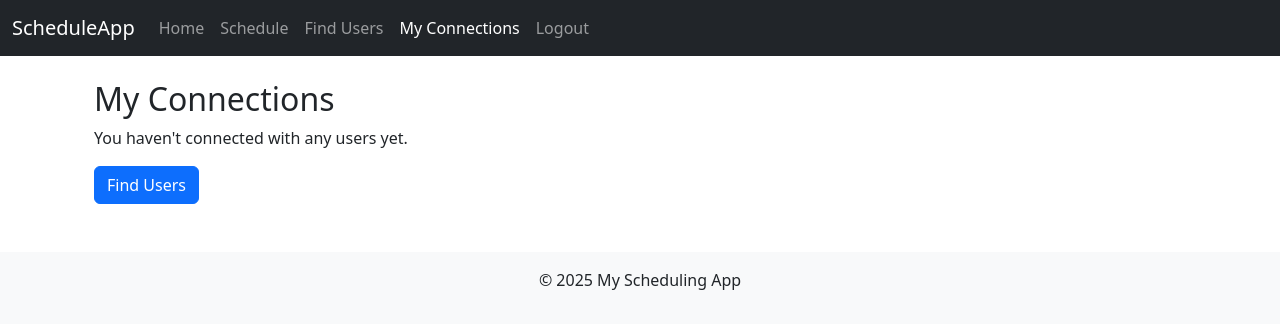
After one commit to gablanck/project_files, a Django app: page /schedules/my-connections/ in a window 1280 px wide. The commit adds this page. Shown: the top 329 px of the page. Run offline with Django 5.2, Linux system fonts and the light colour scheme; the visitor is signed in with stand-in values (Sample User, id 1); data comes from the database, SQL or seed files in the repository; data that the repository does not hold is empty.

Commit message:
added files

```diff
--- a/schedules/urls.py
+++ b/schedules/urls.py
@@ -10,5 +10,10 @@ urlpatterns = [
     path('events/<int:pk>/share/', views.share_event, name='share_event'),
     path("register/", register, name="register"),
     path('schedule/', views.schedule_view, name='schedule'),
-    path('api/calendar-events/', views.get_calendar_events, name='get_calendar_events')
+    path('api/calendar-events/', views.get_calendar_events, name='get_calendar_events'),
+    # Connection management URLs
+    path('users/search/', views.user_search, name='user_search'),
+    path('users/connect/<int:user_id>/', views.connect_user, name='connect_user'),
+    path('users/disconnect/<int:user_id>/', views.disconnect_user, name='disconnect_user'),
+    path('my-connections/', views.my_connections, name='my_connections'),
 ]
--- a/schedules/views.py
+++ b/schedules/views.py
@@ -1,11 +1,13 @@
 from django.shortcuts import render, get_object_or_404, redirect
 from django.contrib.auth.decorators import login_required
-from .models import Event, SharedSchedule
+from .models import Event, SharedSchedule, Connection
 from .forms import EventForm
 from django.contrib.auth import login
 from .forms import RegisterForm
 from django.contrib.auth.models import User
 from django.http import JsonResponse
+from django.db.models import Q
+from django.contrib import messages
 
 @login_required
 def home(request):
@@ -92,44 +94,110 @@ def schedule_view(request):
 
 @login_required
 def get_calendar_events(request):
-    """Get all events for the logged-in user and format them for FullCalendar"""
-    events = Event.objects.filter(user=request.user)
-    home = []
+    """Get all events for the logged-in user and connected users"""
+    # Get user's events
+    events = list(Event.objects.filter(user=request.user))
+
+    # Get connected users' events
+    connected_users = Connection.objects.filter(user=request.user).values_list('connected_to', flat=True)
+    connected_events = Event.objects.filter(
+        user__in=connected_users,
+        is_shared=True
+    )
+    events.extend(connected_events)
+
+    calendar_events = []
 
     for event in events:
-        # Create base event data
+        is_owner = event.user == request.user
         event_data = {
             'id': event.id,
-            'title': event.title,
+            'title': f"{event.title} ({event.user.username})" if not is_owner else event.title,
             'start': event.date.isoformat(),
-            'description': event.description if hasattr(event, 'description') else '',
-            'allDay': True,  # Default to all-day event
-            'backgroundColor': '#3788d8',  # Default calendar color
-            'borderColor': '#3788d8',
+            'description': event.description,
+            'allDay': True,
+            'backgroundColor': '#3788d8' if is_owner else '#28a745',
+            'borderColor': '#3788d8' if is_owner else '#28a745',
             'textColor': '#ffffff',
-            'editable': True,  # Allow events to be dragged and resized
+            'editable': is_owner,
         }
+        calendar_events.append(event_data)
 
-        # Handle start and end times if they exist
-        if hasattr(event, 'start_time') and event.start_time:
-            event_data['start'] = event.start_time.isoformat()
-            event_data['allDay'] = False
+    return JsonResponse(calendar_events, safe=False)
 
-        if hasattr(event, 'end_time') and event.end_time:
-            event_data['end'] = event.end_time.isoformat()
-            event_data['allDay'] = False
-        elif hasattr(event, 'end_date') and event.end_date:
-            event_data['end'] = event.end_date.isoformat()
-            event_data['allDay'] = False
+@login_required
+def user_search(request):
+    """
+    View for searching users and displaying connection status
+    """
+    query = request.GET.get('q', '')
 
-        # Add any shared status indicators
-        if hasattr(event, 'is_shared') and event.is_shared:
-            event_data['backgroundColor'] = '#28a745'  # Green for shared events
-            event_data['borderColor'] = '#28a745'
+    # Get all users except the current user
+    users = User.objects.exclude(id=request.user.id)
 
-        home.append(event_data)
+    # Apply search filter if query exists
+    if query:
+        users = users.filter(
+            Q(username__icontains=query) |
+            Q(email__icontains=query)
+        )
 
-    return JsonResponse(home, safe=False)
+    # Get current connections for the logged-in user
+    connected_users = Connection.objects.filter(user=request.user).values_list('connected_to_id', flat=True)
+
+    # Add connection status to each user
+    for user in users:
+        user.is_connected = user.id in connected_users
+
+    context = {
+        'users': users,
+        'query': query
+    }
+
+    return render(request, 'connections/user_search.html', context)
+
+@login_required
+def connect_user(request, user_id):
+    """
+    View for creating a connection with another user
+    """
+    if request.method == 'POST':
+        try:
+            user_to_connect = User.objects.get(id=user_id)
+            if user_to_connect != request.user:
+                connection, created = Connection.objects.get_or_create(
+                    user=request.user,
+                    connected_to=user_to_connect
+                )
+                if created:
+                    messages.success(request, f'Successfully connected with {user_to_connect.username}')
+                else:
+                    messages.info(request, f'Already connected with {user_to_connect.username}')
+            else:
+                messages.error(request, "You can't connect with yourself")
+        except User.DoesNotExist:
+            messages.error(request, "User not found")
+    return redirect('user_search')
+
+@login_required
+def disconnect_user(request, user_id):
+    """
+    View for removing a connection with another user
+    """
+    if request.method == 'POST':
+        Connection.objects.filter(
+            user=request.user,
+            connected_to_id=user_id
+        ).delete()
+        messages.success(request, 'Successfully disconnected')
+    return redirect('user_search')
+
+@login_required
+def my_connections(request):
+    connections = Connection.objects.filter(user=request.user).select_related('connected_to')
+    return render(request, 'connections/my_connections.html', {
+        'connections': connections
+    })
 
 @login_required
 def get_events_api(request):
--- a/scheduling_app/settings.py
+++ b/scheduling_app/settings.py
@@ -54,7 +54,9 @@ ROOT_URLCONF = 'scheduling_app.urls'
 TEMPLATES = [
     {
         'BACKEND': 'django.template.backends.django.DjangoTemplates',
-        'DIRS': [BASE_DIR / 'scheduling_app/templates'],  # Make sure this path matches your structure
+        'DIRS': [
+            BASE_DIR / 'scheduling_app' / 'templates',
+        ],
         'APP_DIRS': True,
         'OPTIONS': {
             'context_processors': [
--- /dev/null
+++ b/scheduling_app/templates/connections/my_connections.html
@@ -0,0 +1,30 @@
+{% extends 'schedules/base.html' %}
+
+{% block content %}
+<div class="container mt-4">
+    <h2>My Connections</h2>
+
+    <div class="row">
+        {% for connection in connections %}
+        <div class="col-md-4 mb-3">
+            <div class="card">
+                <div class="card-body">
+                    <h5 class="card-title">{{ connection.connected_to.username }}</h5>
+                    <p class="card-text">{{ connection.connected_to.email }}</p>
+                    <p class="card-text"><small class="text-muted">Connected since: {{ connection.created_at|date }}</small></p>
+                    <form method="POST" action="{% url 'disconnect_user' connection.connected_to.id %}">
+                        {% csrf_token %}
+                        <button type="submit" class="btn btn-danger">Disconnect</button>
+                    </form>
+                </div>
+            </div>
+        </div>
+        {% empty %}
+        <div class="col-12">
+            <p>You haven't connected with any users yet.</p>
+            <a href="{% url 'user_search' %}" class="btn btn-primary">Find Users</a>
+        </div>
+        {% endfor %}
+    </div>
+</div>
+{% endblock %}
--- a/scheduling_app/templates/schedules/base.html
+++ b/scheduling_app/templates/schedules/base.html
@@ -18,9 +18,26 @@
                 <ul class="navbar-nav">
                     <li class="nav-item"><a class="nav-link" href="{% url 'home' %}">Home</a></li>
                     <li class="nav-item"><a class="nav-link" href="{% url 'schedule' %}">Schedule</a></li>
-                    <li class="nav-item"><a class="nav-link" href="{% url 'register' %}">Register</a></li>
-                    <li class="nav-item"><a class="nav-link" href="{% url 'login' %}">Login</a></li>
-                    <li class="nav-item"><a class="nav-link" href="{% url 'logout' %}">Logout</a></li>
+                    {% if user.is_authenticated %}
+                        <li class="nav-item">
+                            <a class="nav-link {% if request.resolver_match.url_name == 'user_search' %}active{% endif %}" href="{% url 'user_search' %}">
+                                Find Users
+                            </a>
+                        </li>
+                        <li class="nav-item">
+                            <a class="nav-link {% if request.resolver_match.url_name == 'my_connections' %}active{% endif %}" href="{% url 'my_connections' %}">
+                                My Connections
+                            </a>
+                        </li>
+                        <li class="nav-item">
+                            <a class="nav-link {% if request.resolver_match.url_name == 'logout' %}active{% endif %}" href="{% url 'logout' %}">
+                                Logout
+                            </a>
+                        </li>
+                    {% else %}
+                        <li class="nav-item"><a class="nav-link" href="{% url 'register' %}">Register</a></li>
+                        <li class="nav-item"><a class="nav-link" href="{% url 'login' %}">Login</a></li>
+                    {% endif %}
                 </ul>
             </div>
         </div>
```
Also changed, not shown: schedules/models.py (+12 -1 lines), scheduling_app/templates/connections/user_search.html (added, +56 -0 lines), schedules/migrations/0001_initial.py (added), schedules/migrations/__init__.py (added), 1 other file.
